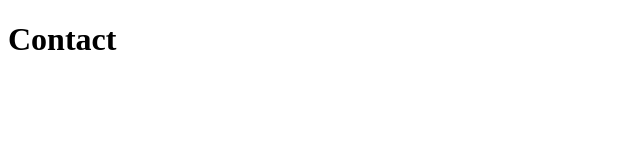
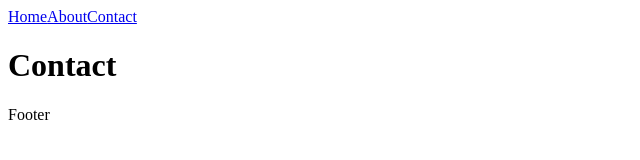
Before and after one commit to RCastilho91/gatsby-crash-course, a Gatsby site in the folder simplyrecipes/: page /contact in a window 1280 px wide. Shown: the whole page, without its empty margins (0-640 px from the left). Built offline with nearby package versions, Linux system fonts and the light colour scheme; Gatsby itself is replaced by a stand-in of ours.

Commit message:
Wrap pages in Layout component

```diff
--- /dev/null
+++ b/simplyrecipes/src/components/footer/index.js
@@ -0,0 +1,9 @@
+import React from 'react'
+
+export default function Footer(){
+    return(
+        <div className='footer'>
+            Footer
+        </div>
+    )
+}
--- /dev/null
+++ b/simplyrecipes/src/components/layouts/index.js
@@ -0,0 +1,14 @@
+import React from 'react'
+
+import Footer from "../footer";
+import Navigation from '../navigation'
+
+export default function Layout({ children }){
+    return (
+        <React.Fragment>
+            <Navigation />
+            { children }
+            <Footer />
+        </React.Fragment>
+    )
+}
--- a/simplyrecipes/src/components/navigation/navigation.js
+++ b/simplyrecipes/src/components/navigation/index.js
@@ -7,7 +7,7 @@ const links = [
     {'linkName': 'Contact', 'linkTo': '/contact'},
 ]
 
-export default function Navigation(){
+export default function Index(){
     const renderedLinks = links.map((link) =>
         <NavigationItem linkTo={link.linkTo} linkName={link.linkName} />
     )
--- a/simplyrecipes/src/pages/about.js
+++ b/simplyrecipes/src/pages/about.js
@@ -1,9 +1,10 @@
 import React from 'react'
+import Layout from "../components/layouts";
 
 export default function About(){
     return (
-        <div className='about-page'>
+        <Layout className='about-page'>
             <h1>About page</h1>
-        </div>
+        </Layout>
     )
 }
--- a/simplyrecipes/src/pages/contact.js
+++ b/simplyrecipes/src/pages/contact.js
@@ -1,9 +1,10 @@
 import React from 'react'
+import Layout from "../components/layouts";
 
 export default function Contact(){
     return(
-        <div className="contact">
+        <Layout>
             <h1>Contact</h1>
-        </div>
+        </Layout>
     )
 }
```
Also changed, not shown: simplyrecipes/src/pages/index.js (+5 -3 lines).
